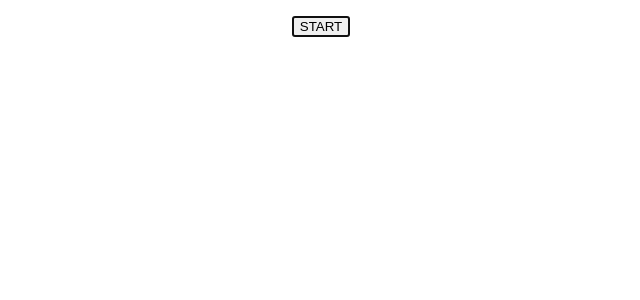
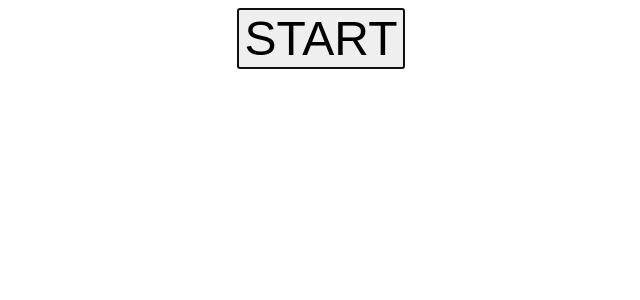
Before and after one commit to mcomella/mcomella.github.com, a Jekyll site: the page app/countup.html, which Jekyll copies as it is, in a window 1280 px wide. Shown: the top 300 px of the page, without its empty margins (319-959 px from the left). Built offline with Jekyll 4.4.1, drawn with Linux system fonts in a browser that asks for light colours.

Commit message:
countup: fix lack of speech on Safari iOS.

```diff
--- a/app/countup.html
+++ b/app/countup.html
@@ -10,12 +10,13 @@
             margin-left: auto;
             margin-right: auto;
             text-align: center;
+            font-size: 300%;
         }
     </style>
 </head>
 <body>
+    <button id="toggle-timer" autofocus>START</button>
     <p id="elapsed-duration"></p>
-    <button id="toggle-timer" autofocus>START</button>
 
     <script>
         const TYPE_STOPPED = 'STOPPED';
```
Also changed, not shown: other parts of app/countup.html (+1 -0 lines).
